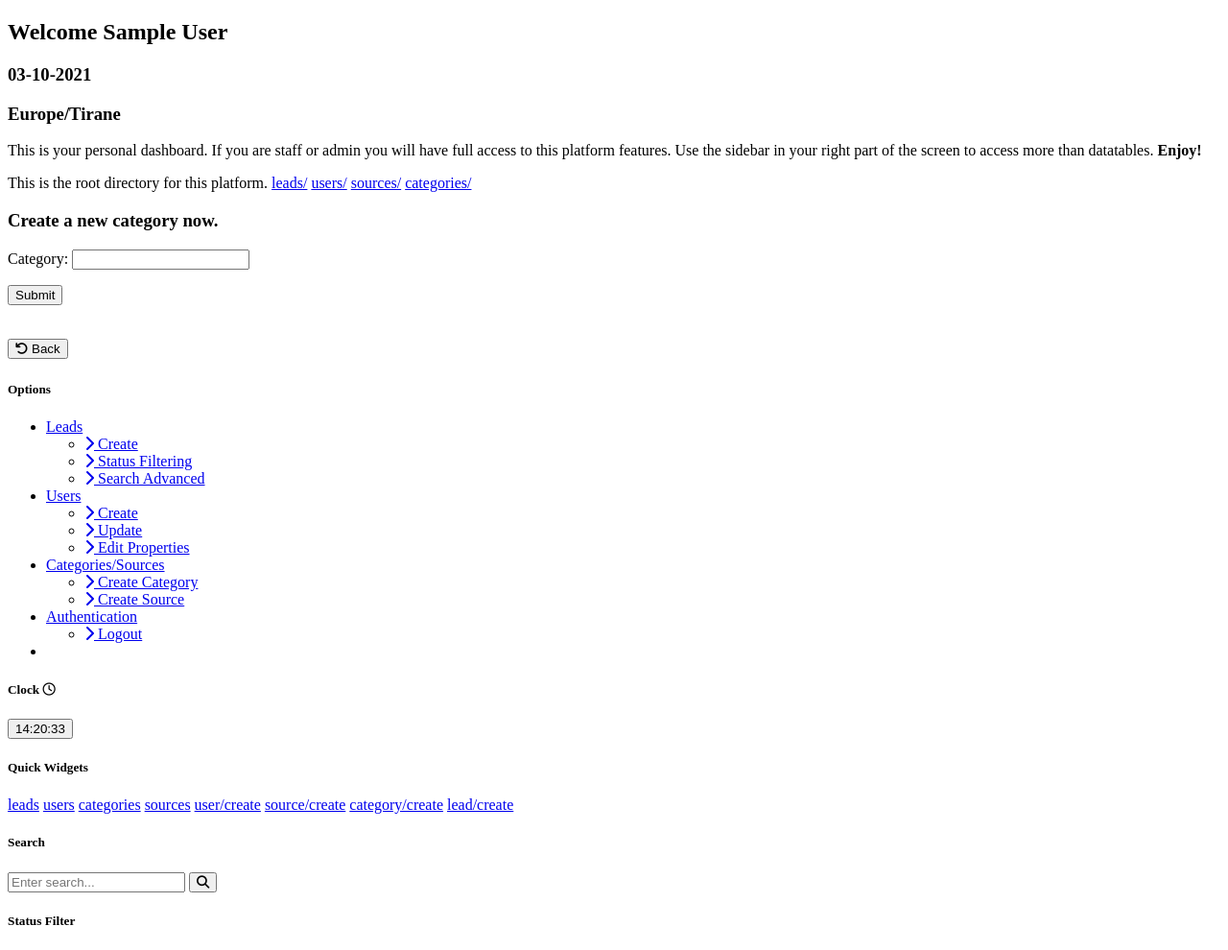
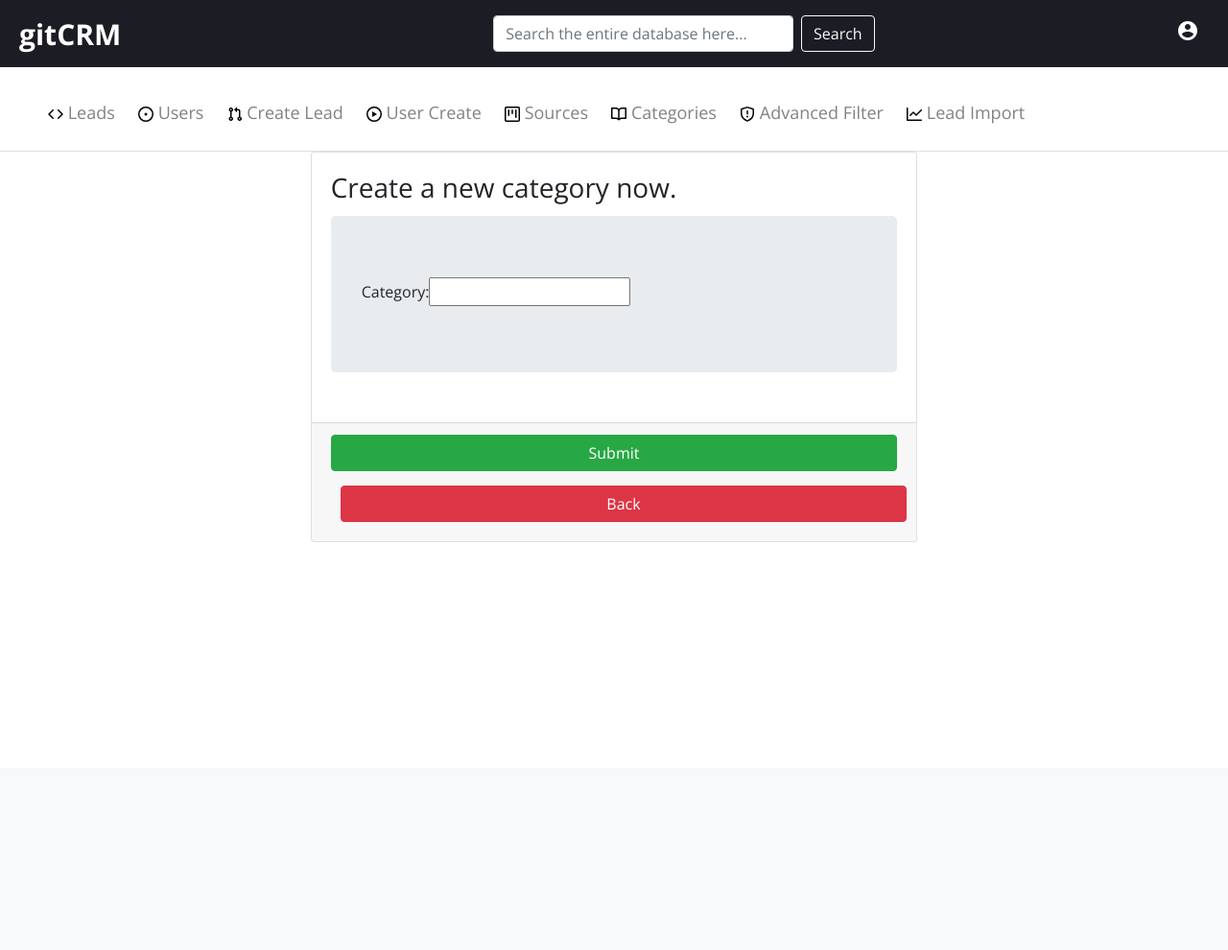
Before and after one commit to andicuku/django, a Django app: page /categories/create/ in a window 1280 px wide. Shown: the whole page at 96% size. After the commit the page ends 565 px from the top, so only its background shows below. Run offline with Django 3.2, Linux system fonts and the light colour scheme; the visitor is signed in with stand-in values (Sample User, id 1); some libraries are stand-ins or nearby versions.

Commit message:
comeback

```diff
--- a/categories/templates/categories/category_create.html
+++ b/categories/templates/categories/category_create.html
@@ -1,5 +1,4 @@
 {% extends "base.html" %}
-{% load tailwind_filters %}
 {{form.media}}
 {% block title %}
   create category
@@ -14,7 +13,7 @@
           <div class="jumbotron">
           <form method="post" novalidate>
             {% csrf_token %}
-            {{form|crispy}}
+            {{form}}
         </div>
       </div>
         <div class="card-footer text-muted text-center">
--- a/categories/urls.py
+++ b/categories/urls.py
@@ -1,12 +1,12 @@
 from django.urls import path
 from django.contrib.auth.decorators import login_required
-from .views import CategoryIndexView, CategoryCreateView, CategoryUpdateView, category_delete
+from .views import CategoryCreateView, CategoryUpdateView, MixViewCategory, category_delete
 
 
 app_name = 'categories'
 
 urlpatterns =[
-    path('', login_required(CategoryIndexView.as_view()), name='category-index'),
+    path('', login_required(MixViewCategory.as_view()), name='category-index'),
     path('<int:pk>/update/', login_required(CategoryUpdateView.as_view()), name='category-update'),
     path('create/', login_required(CategoryCreateView.as_view()), name='category-create'),
     path('<int:pk>/delete/', login_required(category_delete), name='category-delete'),
--- a/categories/views.py
+++ b/categories/views.py
@@ -12,6 +12,17 @@ class CategoryCreateView(generic.CreateView):
     def get_success_url(self):
        return reverse("categories:category-index")
 
+class MixViewCategory(generic.View):
+    def get(self, request):
+        allcategories = Category.objects.order_by('id')
+        form = CategoryModelForm
+        context = {
+            'categories': allcategories,
+            'form': form
+        }
+        return  render(request, "categories/category_index.html", context)
+
+
 
 class CategoryUpdateView(generic.UpdateView):
    model = Category
@@ -22,12 +33,6 @@ class CategoryUpdateView(generic.UpdateView):
      return reverse("categories:category-index")
 
 
-class CategoryIndexView(generic.ListView):
-   queryset = Category.objects.order_by('id')
-   paginate_by = 25
-   template_name = "categories/category_index.html"
-
-
 def category_delete(request, pk):
     category = Category.objects.get(id=pk)
     category.delete()
--- a/crm/settings.py
+++ b/crm/settings.py
@@ -47,7 +47,6 @@ INSTALLED_APPS = [
     'bootstrap4',
     'widget_tweaks',
     'django_filters',
-    'django_tables2',
 ]
 
 CRISPY_ALLOWED_TEMPLATE_PACKS = "bootstrap4"
--- a/crm/urls.py
+++ b/crm/urls.py
@@ -25,12 +25,6 @@ from django.contrib.auth import views as auth_views
 # or whatnot from the django.conf.urls
 # Just list them below
 
-handler404 = 'crm.views.not_found'
-handler500 = 'crm.views.server_error'
-handler403 = 'crm.views.permission_denied'
-handler400 = 'crm.views.bad_request'
-
-
 urlpatterns = [
     path('admin/', admin.site.urls),
     path('',auth_views.LoginView.as_view(template_name='auth/login.html'), name='login'),
--- a/leads/templates/leads/lead_index.html
+++ b/leads/templates/leads/lead_index.html
@@ -1,6 +1,5 @@
 {%extends 'base.html'%}
 {% load widget_tweaks %}
-{% load render_table from django_tables2 %}
 <title>
 	{% block title %}
 	  leads
@@ -43,7 +42,7 @@
 		</tr>
 	</thead>
 	<tbody>
-		{% for lead in table %}
+		{% for lead in object_list %}
 		<tr id="{{lead.id}}">
 			<td class="text-center">{{lead.id}}</td>
             {% if request.user.is_staff %}
--- a/sources/urls.py
+++ b/sources/urls.py
@@ -1,11 +1,11 @@
 from django.urls import path
-from .views import SourceIndexView, SourceCreateView, SourceUpdateView, source_delete
+from .views import MixViewSource, SourceCreateView, SourceUpdateView, source_delete
 
 
 app_name = 'sources'
 
 urlpatterns =[
-    path('', SourceIndexView.as_view(), name='source-index'),
+    path('', MixViewSource.as_view(), name='source-index'),
     path('<int:pk>/update/', SourceUpdateView.as_view(), name='source-update'),
     path('create/', SourceCreateView.as_view(), name='source-create'),
     path('<int:pk>/delete/', source_delete, name='source-delete'),
--- /dev/null
+++ b/static/css/styles.css
@@ -0,0 +1,38 @@
+@import url('https://fonts.googleapis.com/css2?family=Source+Sans+Pro:wght@400;600;700;900&display=swap');
+*{
+    font-family: 'Source Sans Pro', sans-serif;
+}
+
+body{
+    margin: 0;
+}
+.navbarMine{
+    width: 100%;
+    height: 50px;
+    background-color:black;
+    position:sticky;
+    top: 0;
+}
+
+.navWrapper{
+    height: 100%;
+    padding: 0px 20px;
+    display: flex;
+    align-items: center;
+    justify-content: space-between;
+}
+.logo{
+    font-weight: bold;
+    font-size: 30px;
+    color:white;
+    cursor: pointer;
+}
+.navRight{
+    display: flex;
+    align-items: center;
+    margin: 0;
+}
+.navIcons{
+    margin: 10px;
+    cursor: pointer;
+}
--- a/templates/base.html
+++ b/templates/base.html
@@ -1,176 +1,202 @@
 {% load static %}
-{% load tz %}
-{% get_current_timezone as TIME_ZONE %}
-<!doctype html>
+<!DOCTYPE html>
 <html lang="en">
 <head>
-  	<title>{% block title %}{% endblock title %}@crm</title>
-    <meta charset="utf-8">
-    <meta name="viewport" content="width=device-width, initial-scale=1, shrink-to-fit=no">
+    <meta charset="UTF-8">
+    <meta http-equiv="X-UA-Compatible" content="IE=edge">
+    <meta name="viewport" content="width=device-width, initial-scale=1.0">
+    <title>{% block title %}
+    {% endblock title %}@crm</title>
+    <link rel="stylesheet" href="{% static 'css/styles.css' %}">
+    <link rel="stylesheet" href="{% static 'css/bootstrap.min.css' %}">
+    <link rel="stylesheet" href="{% static 'css/datatables.min.css' %}">
+    <link href="https://fonts.googleapis.com/icon?family=Material+Icons" rel="stylesheet">
+</head>
+<style>
+    @import url('https://fonts.googleapis.com/css2?family=Open+Sans:wght@400;700&display=swap');
 
-    <link href="https://fonts.googleapis.com/css?family=Poppins:300,400,500,600,700,800,900" rel="stylesheet">
+*{
+    font-family: 'Open Sans', sans-serif;
+}
 
-		<link rel="stylesheet" href="https://stackpath.bootstrapcdn.com/font-awesome/4.7.0/css/font-awesome.min.css">
-		<link rel="stylesheet" href=" {% static 'css/style.css' %}">
+body{
+    margin: 0;
+}
+.navbarMine{
+    width: 100%;
+    height: 70px;
+    background-color:#1c1d24;
+    position:sticky;
+    top: 0;
+}
 
-  </head>
+.navWrapper{
+    height: 100%;
+    padding: 0px 20px;
+    display: flex;
+    align-items: center;
+    justify-content: space-between;
+}
+
+.logo{
+    font-weight: bold;
+    font-size: 30px;
+    color:white;
+    cursor: pointer;
+}
+.navRight{
+    display: flex;
+    align-items: center;
+    margin: 0;
+}
+.navIcons{
+    margin: 10px;
+    cursor: pointer;
+    color: white;
+}
+.searchbox{
+    margin: 5px;
+}
+
+a{
+    font-size: 18px;
+    color: rgb(131, 129, 129);
+    margin: 5px;
+    padding: 5px;
+    cursor: pointer;
+    border-radius: 10px;
+}
+a:hover{
+    background-color:#dee0e0;
+    text-decoration:none;
+    color: black;
+}
+li.active{
+    border-bottom: 4px solid rgb(255, 103, 103);
+}
+.container-fluid{
+    width: 80%;
+}
+</style>
     <script src="{% static 'js/jquery.min.js' %}"></script>
+
 <body>
+    <div class="navbarMine">
+        <div class="navWrapper">
+            <div class="navLeft">
+                <span class="logo">gitCRM</span>
+            </div>
+            <div class="searchbox">
+                <form action="{% url 'leads:search' %}" method="GET">
+                    <div class="input-group-append">
+                    <input type="search" name="q" id="q" class="form-control col-12 mr-2" placeholder="Search the entire database here...">
+                    <button type="submit" class="btn btn-outline-light">Search</button>
+                </div>
+                </form>
+            </div>
+            <div class="navRight">
+                <div class="navIcons">
+                    <span class="material-icons">account_circle</span>
+                </div>
+            </div>
+        </div>
+    </div>
+    <div class="mt-4 position-sticky top-0 d-none d-md-block color-bg-primary width-full border-bottom color-border-secondary" style="z-index:3;">
+        <ul data-view-component="true" class="UnderlineNav-body list-style-none">
+            {% with url_name=request.resolver_match.url_name  %}
 
-		<div class="container-fluid d-md-flex align-items-stretch">
-      <!-- Page Content  -->
-      <div id="content" class="p-4 p-md-6 pt-6">
-        {% if request.user.is_authenticated %}
-        <h2 class="mb-4">Welcome <b class="text-info">{{request.user.first_name}} {{request.user.last_name}}</b></h2>
-        {% endif %}
-        <h2 class="text-success"><h3 class="text-dark">
-          <b>{% now "d-m-Y" %}</b>
-          <p>{{TIME_ZONE}}</p>
-        </h3></h2>
-        <script>
-          // Unix time value from server: seconds since 1970-01-01T00:00:00Z
-          // Below is a number for 2014-07-02T06:48:24.000Z, set to actual server value
-          var serverTime = 	Math.floor(new Date().getTime()/1000.0);
+            <li data-view-component="true" class="d-inline-flex {% if url_name == 'lead-index' %}active{% endif %}">
+        <a href="{% url 'leads:lead-index' %}" aria-current="page">
 
-          var doClock = (function () {
+                        <svg aria-hidden="true" height="16" viewBox="0 0 16 16" version="1.1" width="16" data-view-component="true" class="octicon octicon-code UnderlineNav-octicon d-none d-sm-inline">
+          <path fill-rule="evenodd" d="M4.72 3.22a.75.75 0 011.06 1.06L2.06 8l3.72 3.72a.75.75 0 11-1.06 1.06L.47 8.53a.75.75 0 010-1.06l4.25-4.25zm6.56 0a.75.75 0 10-1.06 1.06L13.94 8l-3.72 3.72a.75.75 0 101.06 1.06l4.25-4.25a.75.75 0 000-1.06l-4.25-4.25z"></path>
+      </svg>
+                <span data-content="Code">Leads</span>
+                  <span title="Not available" data-view-component="true" class="Counter"></span>
 
-            // Calc offset from server time
-            // Javascript time value is milliseconds since above epoch
-            var serverOffset = serverTime - (new Date() / 1000 | 0);
 
-            // Helper
-            function z(n){return (n<10?'0':'') + n}
+      </a></li>
+            <li data-view-component="true" class="d-inline-flex {% if url_name == 'user-index' %}active{% endif %}">
+        <a href="{% url 'users:user-index' %}" class="opensource">
 
-            return function() {
+                        <svg aria-hidden="true" height="16" viewBox="0 0 16 16" version="1.1" width="16" data-view-component="true" class="octicon octicon-issue-opened UnderlineNav-octicon d-none d-sm-inline">
+          <path d="M8 9.5a1.5 1.5 0 100-3 1.5 1.5 0 000 3z"></path><path fill-rule="evenodd" d="M8 0a8 8 0 100 16A8 8 0 008 0zM1.5 8a6.5 6.5 0 1113 0 6.5 6.5 0 01-13 0z"></path>
+      </svg>
+                <span data-content="Issues">Users</span>
+                  <span title="0" hidden="hidden" data-view-component="true" class="Counter">0</span>
 
-              // Create a new Date object each time so
-              // it doesn't matter if a second or more is skipped
-              var now = new Date();
 
-              // Adjust for server offset
-              now.setSeconds(now.getSeconds() + serverOffset);
+      </a></li>
+            <li data-view-component="true" class="d-inline-flex {% if url_name == 'lead-create' %}active{% endif %}">
+        <a href="{% url 'leads:lead-create' %}" class="opensource">
 
-              // write clock to document, values are local, not UTC
-              document.getElementById('clock').innerHTML = z(now.getHours())   + ':' +
-                                                           z(now.getMinutes()) + ':' +
-                                                           z(now.getSeconds());
-              // Run again just after next full second
-              setTimeout(doClock, 1020 - now.getMilliseconds());
-            };
-          }());
+                        <svg aria-hidden="true" height="16" viewBox="0 0 16 16" version="1.1" width="16" data-view-component="true" class="octicon octicon-git-pull-request UnderlineNav-octicon d-none d-sm-inline">
+          <path fill-rule="evenodd" d="M7.177 3.073L9.573.677A.25.25 0 0110 .854v4.792a.25.25 0 01-.427.177L7.177 3.427a.25.25 0 010-.354zM3.75 2.5a.75.75 0 100 1.5.75.75 0 000-1.5zm-2.25.75a2.25 2.25 0 113 2.122v5.256a2.251 2.251 0 11-1.5 0V5.372A2.25 2.25 0 011.5 3.25zM11 2.5h-1V4h1a1 1 0 011 1v5.628a2.251 2.251 0 101.5 0V5A2.5 2.5 0 0011 2.5zm1 10.25a.75.75 0 111.5 0 .75.75 0 01-1.5 0zM3.75 12a.75.75 0 100 1.5.75.75 0 000-1.5z"></path>
+      </svg>
+                <span data-content="Pull requests">Create Lead</span>
+                  <span title="0" hidden="hidden" data-view-component="true" class="Counter">0</span>
 
-          window.onload = doClock;
 
-          </script>
-          <p>This is your personal dashboard. If you are staff or admin you will have full access to this platform features.
-          Use the sidebar in your right part of the screen to access more than datatables.
-          <b class="text-dark">Enjoy!</b>
-        </p>
-        <p>
-          This is the root directory for this platform. <a href="{% url 'leads:lead-index' %}" class="btn btn-sm btn-default">leads/</a>
-          {% if request.user.is_superuser %}
-          <a href="{% url 'users:user-index' %}" class="btn btn-sm btn-default">users/</a>
-          {% endif %}
-          {% if request.user.is_staff %}
-          <a href="{% url 'sources:source-index' %}" class="btn btn-sm btn-default">sources/</a>
-          <a href="{% url 'categories:category-index' %}" class="btn btn-sm btn-default">categories/</a>
-          {% endif %}
-        </p>
-        <p>
+      </a></li>
+            <li data-view-component="true" class="d-inline-flex {% if url_name == 'user-create' %}active{% endif %}">
+        <a href="{% url 'users:user-create' %}" class="opensource">
+
+                        <svg aria-hidden="true" height="16" viewBox="0 0 16 16" version="1.1" width="16" data-view-component="true" class="octicon octicon-play UnderlineNav-octicon d-none d-sm-inline">
+          <path fill-rule="evenodd" d="M1.5 8a6.5 6.5 0 1113 0 6.5 6.5 0 01-13 0zM8 0a8 8 0 100 16A8 8 0 008 0zM6.379 5.227A.25.25 0 006 5.442v5.117a.25.25 0 00.379.214l4.264-2.559a.25.25 0 000-.428L6.379 5.227z"></path>
+      </svg>
+                <span data-content="Actions">User Create</span>
+                  <span title="Not available" data-view-component="true" class="Counter"></span>
+
+
+      </a></li>
+            <li data-view-component="true" class="d-inline-flex {% if url_name == 'source-index' %}active{% endif %}">
+        <a href="{% url 'sources:source-index' %}" class="opensource">
+
+                        <svg aria-hidden="true" height="16" viewBox="0 0 16 16" version="1.1" width="16" data-view-component="true" class="octicon octicon-project UnderlineNav-octicon d-none d-sm-inline">
+          <path fill-rule="evenodd" d="M1.75 0A1.75 1.75 0 000 1.75v12.5C0 15.216.784 16 1.75 16h12.5A1.75 1.75 0 0016 14.25V1.75A1.75 1.75 0 0014.25 0H1.75zM1.5 1.75a.25.25 0 01.25-.25h12.5a.25.25 0 01.25.25v12.5a.25.25 0 01-.25.25H1.75a.25.25 0 01-.25-.25V1.75zM11.75 3a.75.75 0 00-.75.75v7.5a.75.75 0 001.5 0v-7.5a.75.75 0 00-.75-.75zm-8.25.75a.75.75 0 011.5 0v5.5a.75.75 0 01-1.5 0v-5.5zM8 3a.75.75 0 00-.75.75v3.5a.75.75 0 001.5 0v-3.5A.75.75 0 008 3z"></path>
+      </svg>
+                <span data-content="Projects">Sources</span>
+                  <span title="0" hidden="hidden" data-view-component="true" class="Counter">0</span>
+
+
+      </a></li>
+            <li data-view-component="true" class="d-inline-flex {% if url_name == 'category-index' %}active{% endif %}">
+        <a href="{% url 'categories:category-index' %}" class="opensource">
+
+        <svg aria-hidden="true" height="16" viewBox="0 0 16 16" version="1.1" width="16" data-view-component="true" class="octicon octicon-book UnderlineNav-octicon d-none d-sm-inline">
+          <path fill-rule="evenodd" d="M0 1.75A.75.75 0 01.75 1h4.253c1.227 0 2.317.59 3 1.501A3.744 3.744 0 0111.006 1h4.245a.75.75 0 01.75.75v10.5a.75.75 0 01-.75.75h-4.507a2.25 2.25 0 00-1.591.659l-.622.621a.75.75 0 01-1.06 0l-.622-.621A2.25 2.25 0 005.258 13H.75a.75.75 0 01-.75-.75V1.75zm8.755 3a2.25 2.25 0 012.25-2.25H14.5v9h-3.757c-.71 0-1.4.201-1.992.572l.004-7.322zm-1.504 7.324l.004-5.073-.002-2.253A2.25 2.25 0 005.003 2.5H1.5v9h3.757a3.75 3.75 0 011.994.574z"></path>
+      </svg>
+                <span data-content="Wiki">Categories</span>
+                  <span title="Not available" data-view-component="true" class="Counter"></span>
+
+      </a></li>
+            <li data-view-component="true" class="d-inline-flex {% if url_name == 'source-create' %}active{% endif %}">
+        <a href="" class="opensource">
+
+                        <svg aria-hidden="true" height="16" viewBox="0 0 16 16" version="1.1" width="16" data-view-component="true" class="octicon octicon-shield UnderlineNav-octicon d-none d-sm-inline">
+          <path fill-rule="evenodd" d="M7.467.133a1.75 1.75 0 011.066 0l5.25 1.68A1.75 1.75 0 0115 3.48V7c0 1.566-.32 3.182-1.303 4.682-.983 1.498-2.585 2.813-5.032 3.855a1.7 1.7 0 01-1.33 0c-2.447-1.042-4.049-2.357-5.032-3.855C1.32 10.182 1 8.566 1 7V3.48a1.75 1.75 0 011.217-1.667l5.25-1.68zm.61 1.429a.25.25 0 00-.153 0l-5.25 1.68a.25.25 0 00-.174.238V7c0 1.358.275 2.666 1.057 3.86.784 1.194 2.121 2.34 4.366 3.297a.2.2 0 00.154 0c2.245-.956 3.582-2.104 4.366-3.298C13.225 9.666 13.5 8.36 13.5 7V3.48a.25.25 0 00-.174-.237l-5.25-1.68zM9 10.5a1 1 0 11-2 0 1 1 0 012 0zm-.25-5.75a.75.75 0 10-1.5 0v3a.75.75 0 001.5 0v-3z"></path>
+      </svg>
+                <span data-content="Security">Advanced Filter</span>
+
+      </a></li>
+            <li data-view-component="true" class="d-inline-flex">
+        <a href="" class="opensource">
+        <svg aria-hidden="true" height="16" viewBox="0 0 16 16" version="1.1" width="16" data-view-component="true" class="octicon octicon-graph UnderlineNav-octicon d-none d-sm-inline">
+          <path fill-rule="evenodd" d="M1.5 1.75a.75.75 0 00-1.5 0v12.5c0 .414.336.75.75.75h14.5a.75.75 0 000-1.5H1.5V1.75zm14.28 2.53a.75.75 0 00-1.06-1.06L10 7.94 7.53 5.47a.75.75 0 00-1.06 0L3.22 8.72a.75.75 0 001.06 1.06L7 7.06l2.47 2.47a.75.75 0 001.06 0l5.25-5.25z"></path>
+      </svg>
+                <span data-content="Insights">Lead Import</span>
+      </a>
+    </li>
+    {% endwith %}
+      </ul>
+    </div>
+    <div class="container-fluid">
         {% block content %}
 
         {% endblock content %}
-        </p>
     </div>
     <script src="{% static 'js/datatables.min.js' %}"></script>
     <script src="{% static 'js/bootstrap.min.js' %}"></script>
-      <script src="{% static 'js/moment.min.js' %}"></script>
     <script src="{% static 'js/popper.min.js' %}"></script>
-      <script src="{% static 'js/main.js' %}"></script>
-      <script src="https://kit.fontawesome.com/bc307cd8d0.js" crossorigin="anonymous"></script>
-
-      <nav id="sidebar">
-				<div class="p-4 pt-5">
-					<h5>Options</h5>
-	        <ul class="list-unstyled components mb-5">
-	          <li>
-	            <a href="#pageSubmenu1" data-toggle="collapse" aria-expanded="false" class="dropdown-toggle">Leads</a>
-	            <ul class="collapse list-unstyled" id="pageSubmenu1">
-                {% if request.user.is_staff %}
-                <li><a href="{% url 'leads:lead-create' %} "><span class="fa fa-chevron-right mr-2"></span> Create</a></li>
-                {% endif %}
-                <li><a href="{% url 'leads:status' %} "><span class="fa fa-chevron-right mr-2"></span> Status Filtering</a></li>
-                <li><a href="{% url 'leads:advanced-search' %} "><span class="fa fa-chevron-right mr-2"></span> Search Advanced</a></li>
-	            </ul>
-	          </li>
-            {% if request.user.is_superuser %}
-	          <li>
-	            <a href="#pageSubmenu2" data-toggle="collapse" aria-expanded="false" class="dropdown-toggle">Users</a>
-	            <ul class="collapse list-unstyled" id="pageSubmenu2">
-                <li><a href="{% url 'users:user-create' %}"><span class="fa fa-chevron-right mr-2"></span> Create</a></li>
-                <li><a href="#"><span class="fa fa-chevron-right mr-2"></span> Update</a></li>
-                <li><a href="#"><span class="fa fa-chevron-right mr-2"></span> Edit Properties</a></li>
-	            </ul>
-	          </li>
-            {% endif %}
-            {% if request.user.is_staff %}
-	          <li>
-	            <a href="#pageSubmenu3" data-toggle="collapse" aria-expanded="false" class="dropdown-toggle">Categories/Sources</a>
-	            <ul class="collapse list-unstyled" id="pageSubmenu3">
-                <li><a href="{% url 'categories:category-create' %}"><span class="fa fa-chevron-right mr-2"></span> Create Category</a></li>
-                <li><a href="{% url 'sources:source-create' %}"><span class="fa fa-chevron-right mr-2"></span> Create Source</a></li>
-	            </ul>
-	          </li>
-            {% endif %}
-            {% if request.user.is_authenticated %}
-	          <li>
-	            <a href="#pageSubmenu4" data-toggle="collapse" aria-expanded="false" class="dropdown-toggle">Authentication</a>
-	            <ul class="collapse list-unstyled" id="pageSubmenu4">
-                <li><a href="{% url 'logout' %}" class="text-danger"><span class="fa fa-chevron-right mr-2"></span> Logout</a></li>
-	            </ul>
-	          </li>
-            {% endif %}
-            <li>
-	        </ul>
-          <div class="mb-5">
-	        	<h5>Clock <i class="far fa-clock"></i></h5>
-            <button class="btn btn-lg btn-block btn-info" id="clock"></button>
-					</div>
-          <div class="mb-5">
-						<h5>Quick Widgets</h5>
-            <div class="tagcloud">
-              <a href="{% url 'leads:lead-index' %}" class="tag-cloud-link text-info">leads</a>
-              {% if request.user.is_staff %}
-              <a href="{% url 'users:user-index' %}" class="tag-cloud-link text-primary">users</a>
-              <a href="{% url 'categories:category-index' %}" class="tag-cloud-link text-success">categories</a>
-              <a href="{% url 'sources:source-index' %}" class="tag-cloud-link text-secondary">sources</a>
-              <a href="{% url 'users:user-create' %}" class="tag-cloud-link">user/create</a>
-              <a href="{% url 'sources:source-create' %}" class="tag-cloud-link">source/create</a>
-              <a href="{% url 'categories:category-create' %}" class="tag-cloud-link">category/create</a>
-              <a href="{% url 'leads:lead-create' %}" class="tag-cloud-link">lead/create</a>
-              {% endif %}
-            </div>
-					</div>
-          <div class="mb-5">
-	        	<h5>Search</h5>
-						<form action="{% url 'leads:search' %} " class="subscribe-form" method="GET">
-	            <div class="form-group d-flex">
-	            	<div class="icon"><span class="icon-paper-plane"></span></div>
-	              <input type="search" class="form-control col-md-11 ml-1" id="q" name="q" placeholder="Enter search...">
-                <button type="submit" id="search" class="btn btn-sm btn-info ml-1"><i class="fas fa-search"></i></button>
-	            </div>
-	          </form>
-					</div>
-          {% if request.user.is_authenticated %}
-          <div class="mb-5">
-            <h5>Status Filter</h5>
-            {% block myblock %}
-
-            {% endblock myblock %}
-          </div>
-          {% endif %}
-	      </div>
-    	</nav>
-		</div>
 </body>
 </html>
```
Also changed, not shown: categories/templates/categories/category_index.html (+24 -1 lines), leads/views.py (+4 -10 lines), requirements.txt (+7 -88 lines), sources/templates/sources/source_create.html (+8 -3 lines), sources/templates/sources/source_index.html (+25 -2 lines), sources/views.py (+9 -4 lines), static/css/authstyle.css (added, +108 -0 lines). Lines whose indentation alone changed are shown as unchanged.
